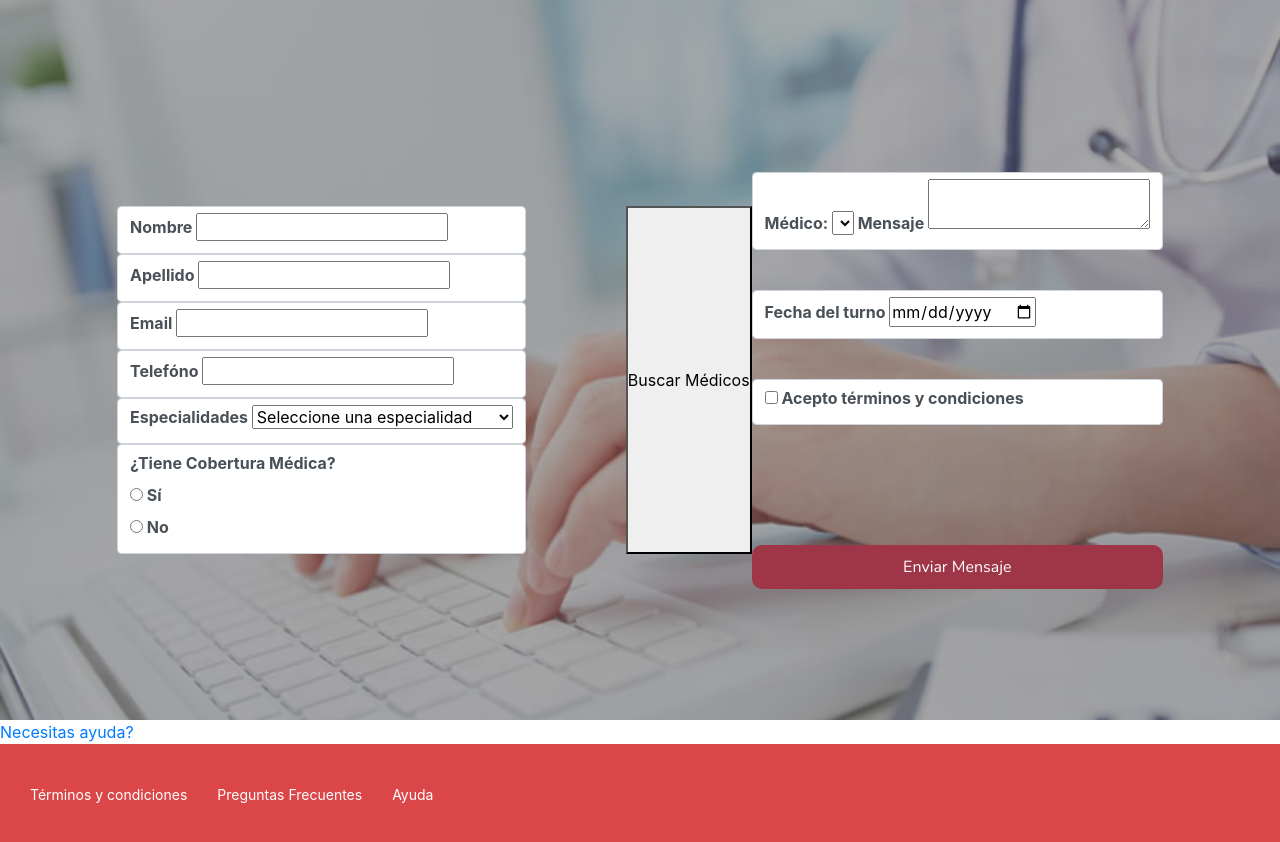
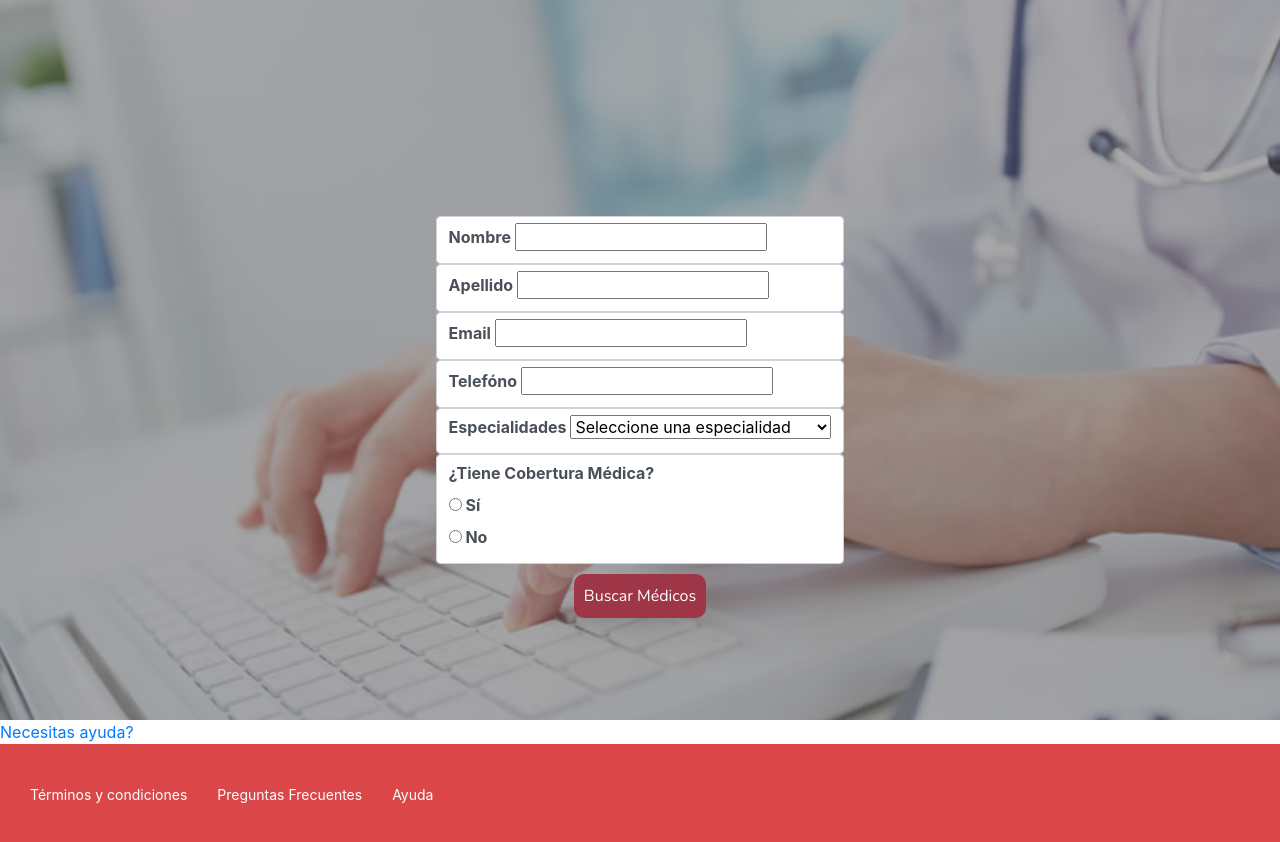
Before and after one commit to Nicoalazar/MedOnline, a plain HTML site: page templates/register.html in a window 1280 px wide. Shown: the part 80-922 px from the top of the page. Drawn offline with nearby package versions, Linux system fonts and the light colour scheme.

Commit message:
css y form

```diff
--- a/static/css/register-style.css
+++ b/static/css/register-style.css
@@ -59,7 +59,7 @@ nav{
     justify-content: space-between;
     align-items: center;
     height: 60px;
-    padding: 0px 50px;
+    padding: 0 50px;
 }
 #logo{
     font-weight: bold;
@@ -99,19 +99,20 @@ nav{
 }
 .form-wrapper{
     display: flex;
-    flex-direction: row;
+    flex-direction: column;
     justify-content: center;
     align-items: center;
-    height: 100%;
+    height: 80%;
     background-color: lightblue;
     padding-top: 15vh;
 }
 #formRegister{
     display: flex;
-    flex-direction: row;
+    flex-direction: column;
     justify-content: space-around;
-    align-items: top;
-    gap: 100px;
+    align-items: center;
+    gap: 10px;
+    margin-top: 7%;
 }
 .form-control{
     display: flex;
@@ -120,15 +121,16 @@ nav{
     font-size: 4vh;
     font-weight: bold;
 }
-
+p{
+    color: var(--bg-color);
+    font-size: 1.5vw;
+    font-weight: bold;
+    margin: 10px;
+}
 .right-form{
     display: flex;
     flex-direction: column;
-    gap: 5vh;
-}
-
-#btn-submit{
-    margin-top: 10vh;
+    gap: 1vh;
 }
 
 #footer a {
@@ -184,6 +186,9 @@ modal {
     display: none; /* Oculto por defecto */
 }
 
+#selectAppointment{
+    display: none; /* Oculto por defecto */
+}
 /* Media queries for responsiveness */
 @media (max-width: 1200px) {
     h2, .container h1, .container h3, .container h4 {
--- a/templates/register.html
+++ b/templates/register.html
@@ -85,7 +85,7 @@
                         </div>
                     </div>
                 </div>
-                <button type="submit">Buscar Médicos</button>
+                <button type="submit" class="btn-cyt">Buscar Médicos</button>
             </form>
             <div id="resultContainer"></div>
             <ul id="notAvailableMessage"></ul>
@@ -94,8 +94,6 @@
                     <div class="form-control">
                         <label for="doctorSelect">Médico:</label>
                         <select id="doctorSelect"></select>
-                        <label>Mensaje</label>
-                        <textarea name="message" id=""></textarea>
                     </div>
                     <div class="form-control">
                         <label>Fecha del turno</label>
@@ -104,10 +102,10 @@
                     <div class="form-control">
                         <div class="terms">
                             <input type="checkbox" required id="terms">
-                            <label for="terms">Acepto términos y condiciones</label>
+                            <label for="terms"><a href="#">Acepto términos y condiciones</a></label>
                         </div>
                     </div>
-                    <button class="btn-cyt" id="btn-submit" type="submit">Enviar Mensaje</button>
+                    <button class="btn-cyt" id="btn-submit" type="submit">Reservar Turno</button>
                 </div>
             </form>
             <div id="appointmentResult"></div>
```
